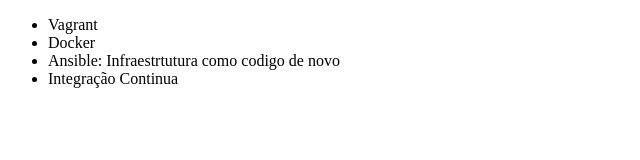
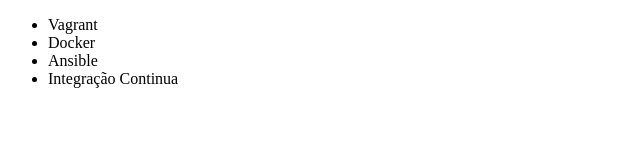
Before and after one commit to AdrianoSaadeh/git-alura, a plain HTML site: page index.html in a window 1280 px wide. Shown: the whole page, without its empty margins (0-640 px from the left). Drawn offline with Linux system fonts and the light colour scheme.

Commit message:
Revert "mudando o nome do curso de Ansible"
This reverts commit fe417a5d81578db3ce6d58279bc8eebaa6d84f93.

```diff
--- a/index.html
+++ b/index.html
@@ -8,7 +8,7 @@
     <ul>
         <li>Vagrant</li>
         <li>Docker</li>
-        <li>Ansible: Infraestrtutura como codigo de novo</li>
+        <li>Ansible</li>
         <li>Integração Continua</li>
     </ul>
 </body>
```
